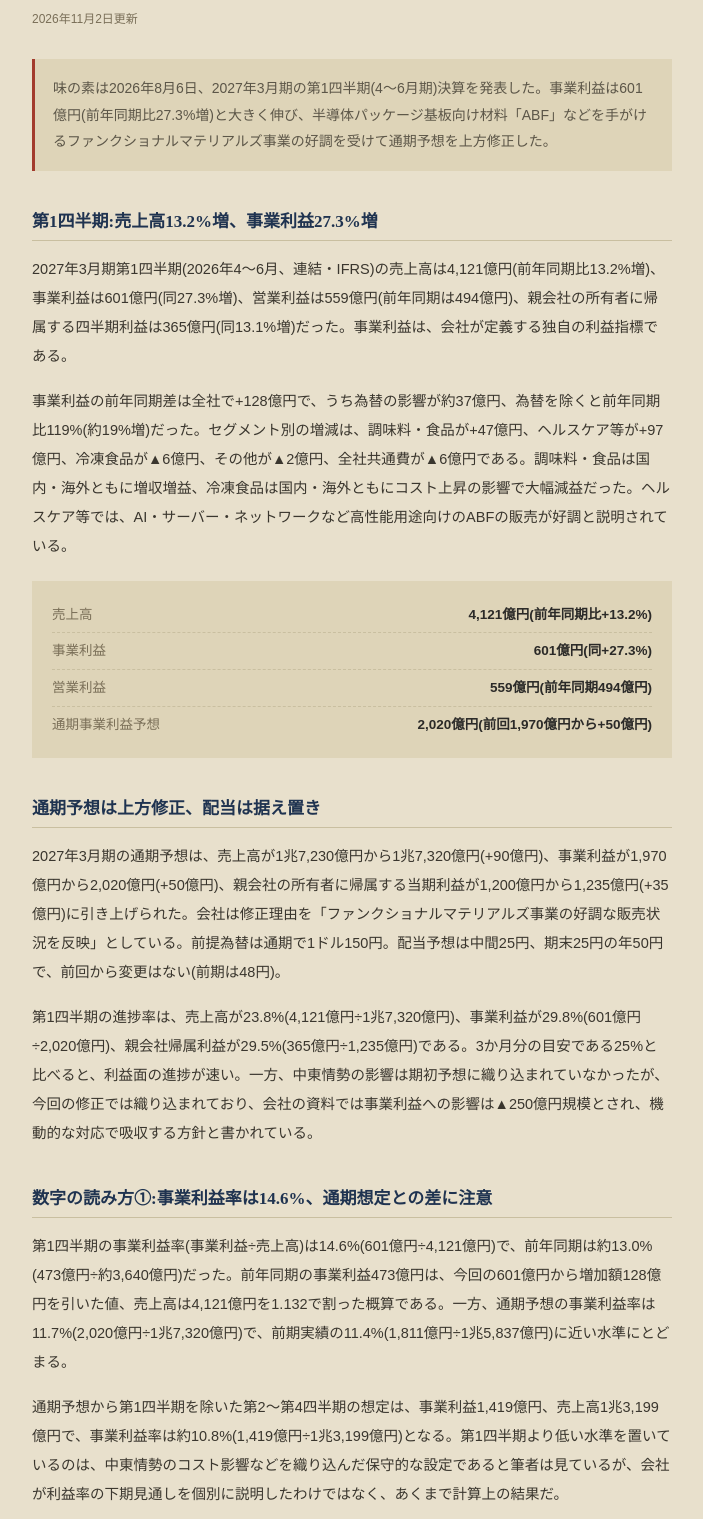
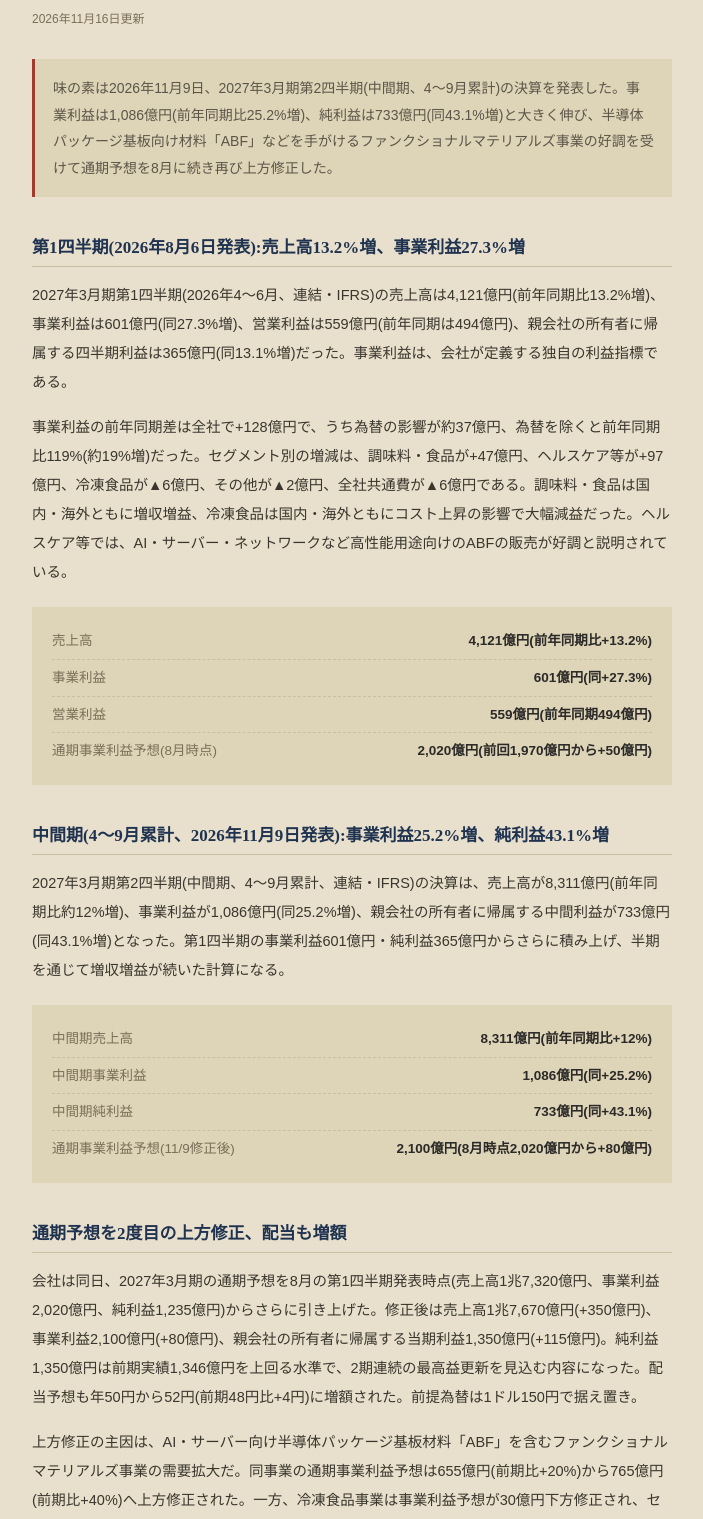
Before and after one commit to numachi-works/keisen-cho, a plain HTML site: page ajinomoto-2802.html in a window 1280 px wide. Shown: the part 359-1878 px from the top of the page, without its empty margins (288-991 px from the left). Drawn offline with Linux system fonts and the light colour scheme.

Commit message:
味の素(2802)記事を2027年3月期第2四半期(中間期)決算で拡充(通期予想・配当の2度目の上方修正、電子材料事業の上振れを反映)
Co-Authored-By: Claude Sonnet 5 <noreply@anthropic.com>
Claude-Session: https://claude.ai/code/session_01EwjSxLhBBYnPKqYooYKyjd

```diff
--- a/ajinomoto-2802.html
+++ b/ajinomoto-2802.html
@@ -65,7 +65,7 @@
   "description": "「味の素」といえば調味料のイメージが強いが、実は同社の材料が最先端のAIサーバー向け半導体パッケージに使われている。2026年3月期の決算は、この意外な事業が業績を大きく押し上げた内容だった。",
   "image": "https://keisencho.com/og-image.png",
   "datePublished": "2026-09-09T06:22:47+09:00",
-  "dateModified": "2026-11-02T09:55:00+09:00",
+  "dateModified": "2026-11-16T12:00:00+09:00",
   "mainEntityOfPage": {
     "@type": "WebPage",
     "@id": "https://keisencho.com/ajinomoto-2802"
@@ -98,37 +98,47 @@
   <header class="art">
     <span class="tag">食品</span>
     <h1 class="art-title">味の素(2802)<br>調味料メーカーが握る、AI半導体の隠れた成長事業</h1>
-    <p class="meta-line">2026年11月2日更新</p>
+    <p class="meta-line">2026年11月16日更新</p>
   </header>
 
-  <p class="lead">味の素は2026年8月6日、2027年3月期の第1四半期(4〜6月期)決算を発表した。事業利益は601億円(前年同期比27.3%増)と大きく伸び、半導体パッケージ基板向け材料「ABF」などを手がけるファンクショナルマテリアルズ事業の好調を受けて通期予想を上方修正した。</p>
+  <p class="lead">味の素は2026年11月9日、2027年3月期第2四半期(中間期、4〜9月累計)の決算を発表した。事業利益は1,086億円(前年同期比25.2%増)、純利益は733億円(同43.1%増)と大きく伸び、半導体パッケージ基板向け材料「ABF」などを手がけるファンクショナルマテリアルズ事業の好調を受けて通期予想を8月に続き再び上方修正した。</p>
 
-  <h2 class="sec">第1四半期:売上高13.2%増、事業利益27.3%増</h2>
+  <h2 class="sec">第1四半期(2026年8月6日発表):売上高13.2%増、事業利益27.3%増</h2>
   <p>2027年3月期第1四半期(2026年4〜6月、連結・IFRS)の売上高は4,121億円(前年同期比13.2%増)、事業利益は601億円(同27.3%増)、営業利益は559億円(前年同期は494億円)、親会社の所有者に帰属する四半期利益は365億円(同13.1%増)だった。事業利益は、会社が定義する独自の利益指標である。</p>
   <p>事業利益の前年同期差は全社で+128億円で、うち為替の影響が約37億円、為替を除くと前年同期比119%(約19%増)だった。セグメント別の増減は、調味料・食品が+47億円、ヘルスケア等が+97億円、冷凍食品が▲6億円、その他が▲2億円、全社共通費が▲6億円である。調味料・食品は国内・海外ともに増収増益、冷凍食品は国内・海外ともにコスト上昇の影響で大幅減益だった。ヘルスケア等では、AI・サーバー・ネットワークなど高性能用途向けのABFの販売が好調と説明されている。</p>
   <div class="figures">
     <div><span class="k">売上高</span><span class="v">4,121億円(前年同期比+13.2%)</span></div>
     <div><span class="k">事業利益</span><span class="v">601億円(同+27.3%)</span></div>
     <div><span class="k">営業利益</span><span class="v">559億円(前年同期494億円)</span></div>
-    <div><span class="k">通期事業利益予想</span><span class="v">2,020億円(前回1,970億円から+50億円)</span></div>
+    <div><span class="k">通期事業利益予想(8月時点)</span><span class="v">2,020億円(前回1,970億円から+50億円)</span></div>
   </div>
-  <h2 class="sec">通期予想は上方修正、配当は据え置き</h2>
-  <p>2027年3月期の通期予想は、売上高が1兆7,230億円から1兆7,320億円(+90億円)、事業利益が1,970億円から2,020億円(+50億円)、親会社の所有者に帰属する当期利益が1,200億円から1,235億円(+35億円)に引き上げられた。会社は修正理由を「ファンクショナルマテリアルズ事業の好調な販売状況を反映」としている。前提為替は通期で1ドル150円。配当予想は中間25円、期末25円の年50円で、前回から変更はない(前期は48円)。</p>
-  <p>第1四半期の進捗率は、売上高が23.8%(4,121億円÷1兆7,320億円)、事業利益が29.8%(601億円÷2,020億円)、親会社帰属利益が29.5%(365億円÷1,235億円)である。3か月分の目安である25%と比べると、利益面の進捗が速い。一方、中東情勢の影響は期初予想に織り込まれていなかったが、今回の修正では織り込まれており、会社の資料では事業利益への影響は▲250億円規模とされ、機動的な対応で吸収する方針と書かれている。</p>
+  <h2 class="sec">中間期(4〜9月累計、2026年11月9日発表):事業利益25.2%増、純利益43.1%増</h2>
+  <p>2027年3月期第2四半期(中間期、4〜9月累計、連結・IFRS)の決算は、売上高が8,311億円(前年同期比約12%増)、事業利益が1,086億円(同25.2%増)、親会社の所有者に帰属する中間利益が733億円(同43.1%増)となった。第1四半期の事業利益601億円・純利益365億円からさらに積み上げ、半期を通じて増収増益が続いた計算になる。</p>
+  <div class="figures">
+    <div><span class="k">中間期売上高</span><span class="v">8,311億円(前年同期比+12%)</span></div>
+    <div><span class="k">中間期事業利益</span><span class="v">1,086億円(同+25.2%)</span></div>
+    <div><span class="k">中間期純利益</span><span class="v">733億円(同+43.1%)</span></div>
+    <div><span class="k">通期事業利益予想(11/9修正後)</span><span class="v">2,100億円(8月時点2,020億円から+80億円)</span></div>
+  </div>
+  <h2 class="sec">通期予想を2度目の上方修正、配当も増額</h2>
+  <p>会社は同日、2027年3月期の通期予想を8月の第1四半期発表時点(売上高1兆7,320億円、事業利益2,020億円、純利益1,235億円)からさらに引き上げた。修正後は売上高1兆7,670億円(+350億円)、事業利益2,100億円(+80億円)、親会社の所有者に帰属する当期利益1,350億円(+115億円)。純利益1,350億円は前期実績1,346億円を上回る水準で、2期連続の最高益更新を見込む内容になった。配当予想も年50円から52円(前期48円比+4円)に増額された。前提為替は1ドル150円で据え置き。</p>
+  <p>上方修正の主因は、AI・サーバー向け半導体パッケージ基板材料「ABF」を含むファンクショナルマテリアルズ事業の需要拡大だ。同事業の通期事業利益予想は655億円(前期比+20%)から765億円(前期比+40%)へ上方修正された。一方、冷凍食品事業は事業利益予想が30億円下方修正され、セグメントごとの明暗が分かれている。決算説明会では、客先需要が一段と加速しているとして、さらなる上方修正の可能性に言及したと報じられている。</p>
+  <p>中間期の進捗率は、売上高が47.0%(8,311億円÷1兆7,670億円)、事業利益が51.7%(1,086億円÷2,100億円)、親会社帰属利益が54.3%(733億円÷1,350億円)。半期分の目安である50%を上回っており、利益面の進捗は順調だ。なお、中東情勢など地政学リスクのコスト影響は8月時点で事業利益への影響が▲250億円規模と見込まれていたが、11月の修正にはこうした要因も踏まえたうえで、電子材料事業の上振れがそれを吸収した形になる。</p>
   <h2 class="sec">数字の読み方①:事業利益率は14.6%、通期想定との差に注意</h2>
   <p>第1四半期の事業利益率(事業利益÷売上高)は14.6%(601億円÷4,121億円)で、前年同期は約13.0%(473億円÷約3,640億円)だった。前年同期の事業利益473億円は、今回の601億円から増加額128億円を引いた値、売上高は4,121億円を1.132で割った概算である。一方、通期予想の事業利益率は11.7%(2,020億円÷1兆7,320億円)で、前期実績の11.4%(1,811億円÷1兆5,837億円)に近い水準にとどまる。</p>
   <p>通期予想から第1四半期を除いた第2〜第4四半期の想定は、事業利益1,419億円、売上高1兆3,199億円で、事業利益率は約10.8%(1,419億円÷1兆3,199億円)となる。第1四半期より低い水準を置いているのは、中東情勢のコスト影響などを織り込んだ保守的な設定であると筆者は見ているが、会社が利益率の下期見通しを個別に説明したわけではなく、あくまで計算上の結果だ。</p>
   <h2 class="sec">数字の読み方②:事業利益・営業利益・純利益の違い</h2>
-  <p>前期(2026年3月期)は、事業利益1,811億円に対して営業利益が1,994億円と、差額が183億円あった。営業利益には固定資産売却益などが含まれ、純利益は1,346億円と前期比91.6%増になった。今期の純利益予想は1,235億円と前期比8.3%減で、事業利益(11.5%増)とは逆に減益となる。前期の売却益の反動によるもので、純利益÷事業利益は前期の74.3%から今期予想は61.1%へ下がる。日本経済新聞も、27年3月期の純利益減少を本社ビルの土地などの売却益の反動と伝えている。</p>
+  <p>前期(2026年3月期)は、事業利益1,811億円に対して営業利益が1,994億円と、差額が183億円あった。営業利益には固定資産売却益などが含まれ、純利益は1,346億円と前期比91.6%増になった。今期の純利益予想は、8月の第1四半期時点では前期の売却益の反動で1,235億円(前期比8.3%減)とされていたが、11月の中間決算発表で1,350億円(前期比+0.3%)へ上方修正され、2期連続の最高益更新見通しに転じている。事業利益の予想(前期比+16.0%)にはなお届かないが、電子材料事業の上振れが売却益の反動をほぼ打ち消した計算だ。日本経済新聞は8月時点で27年3月期の純利益減少を本社ビルの土地などの売却益の反動と伝えていたが、その後の上方修正でこの見立ては変わった。</p>
   <p>営業利益と事業利益の関係は、今期の第1四半期では逆転した。前年同期は営業利益(494億円)が事業利益(約473億円)を上回っていたが、今回は営業利益(559億円)が事業利益(601億円)を約42億円(601億円−559億円=約42億円、短信の差額4,221百万円)下回った。この差が生じた具体的な内訳は、今回確認した資料の範囲では特定できていない。利益の伸びを見るときは、本業の力を示す事業利益、一時的な損益を含む営業利益、最終的な純利益を分けて見ておくとよい。<a href="glossary-kessan-tanshin.html" style="color:#1F3350;">決算短信の読み方</a>も参考になる。</p>
   <h2 class="sec">次の注目点</h2>
-  <p>第2四半期(4〜9月期)の決算は例年11月ごろに発表される。今回確認した資料に、次回の決算発表日の記載はなく、2026年11月2日時点で第2四半期決算の開示は確認できなかった。注目は、ABFを含むファンクショナルマテリアルズの販売が通期予想の水準を超えて続くか、冷凍食品のコスト増がどこまで続くか、中東情勢のコスト影響が想定の範囲に収まるかの3点だ。</p>
+  <p>次の決算(第3四半期、10〜12月期)は例年2月上旬に発表される見込みだが、日程は未確認だ。注目は、(1)ABFを含むファンクショナルマテリアルズの需要拡大が下期も続き、さらなる上方修正につながるか、(2)冷凍食品事業の事業利益下方修正(30億円)がどこまで響くか、(3)中東情勢など地政学リスクのコスト影響が想定の範囲に収まるか、の3点だ。</p>
   <h2 class="sec">まとめ</h2>
-  <p>調味料・食品の安定した収益に、AIサーバー向けの電子材料の成長が重なり、第1四半期の事業利益は27.3%増となった。通期の純利益は前期の売却益の反動で減益予想だが、事業利益は11.5%増の見込みで、本業の増益基調は変わっていない。本記事は決算内容の整理であり、株価の見通しや売買の推奨を行うものではない。</p>
+  <p>調味料・食品の安定した収益に、AIサーバー向け電子材料の急成長が重なり、中間期の事業利益は25.2%増、純利益は43.1%増となった。通期予想は8月・11月と2度にわたって上方修正され、純利益は前期を上回る2期連続の最高益見通しに転じている。本記事は決算内容の整理であり、株価の見通しや売買の推奨を行うものではない。</p>
   <h2 class="sec">出典</h2>
+  <p style="font-size:13px;margin:0 0 6px;"><a href="https://www.release.tdnet.info/inbs/140120261106566777.pdf" target="_blank" rel="noopener" style="color:#1F3350;">味の素「2027年3月期 第2四半期(中間期)決算短信〔IFRS〕(連結)」(2026年11月9日)</a></p>
+  <p style="font-size:13px;margin:0 0 6px;"><a href="https://www.media-ir.com/news/?p=187715" target="_blank" rel="noopener" style="color:#1F3350;">Media-IR「味の素、通期事業利益2,100億円に上方修正、半導体向け電子材料が好調・年間52円に増配」</a></p>
   <p style="font-size:13px;margin:0 0 6px;"><a href="https://www.ajinomoto.co.jp/company/jp/ir/event/presentation/main/011111114/teaserItems1/00/linkList/0/link/FY25Q3_Tanshin_J.pdf" target="_blank" rel="noopener" style="color:#1F3350;">味の素「2027年3月期 第1四半期決算短信〔IFRS〕(連結)」(2026年8月6日)</a></p>
-  <p style="font-size:13px;margin:0 0 6px;"><a href="https://www.ajinomoto.co.jp/company/jp/ir/event/presentation/main/011111114/teaserItems1/00/linkList/03/link/FY25Q3_Presentation_J.pdf" target="_blank" rel="noopener" style="color:#1F3350;">味の素「2027年3月期 業績予想および企業価値向上に向けた取り組み」(2026年8月6日)</a></p>
-  <p style="font-size:13px;margin:0 0 6px;"><a href="https://www.nikkei.com/article/DGXZQOUB284V10Y6A420C2000000/" target="_blank" rel="noopener" style="color:#1F3350;">日本経済新聞「味の素の27年3月期、純利益11%減 本社ビル土地などの売却益の反動で」</a></p>
+  <p style="font-size:13px;margin:0 0 6px;"><a href="https://www.nikkei.com/article/DGXZQOUB284V10Y6A420C2000000/" target="_blank" rel="noopener" style="color:#1F3350;">日本経済新聞「味の素の27年3月期、純利益11%減 本社ビル土地などの売却益の反動で」(2026年8月時点の記事)</a></p>
 
   <h2 class="sec">関連記事</h2>
   <div style="background:#DED4B8;padding:16px 20px;margin:20px 0;">
```
